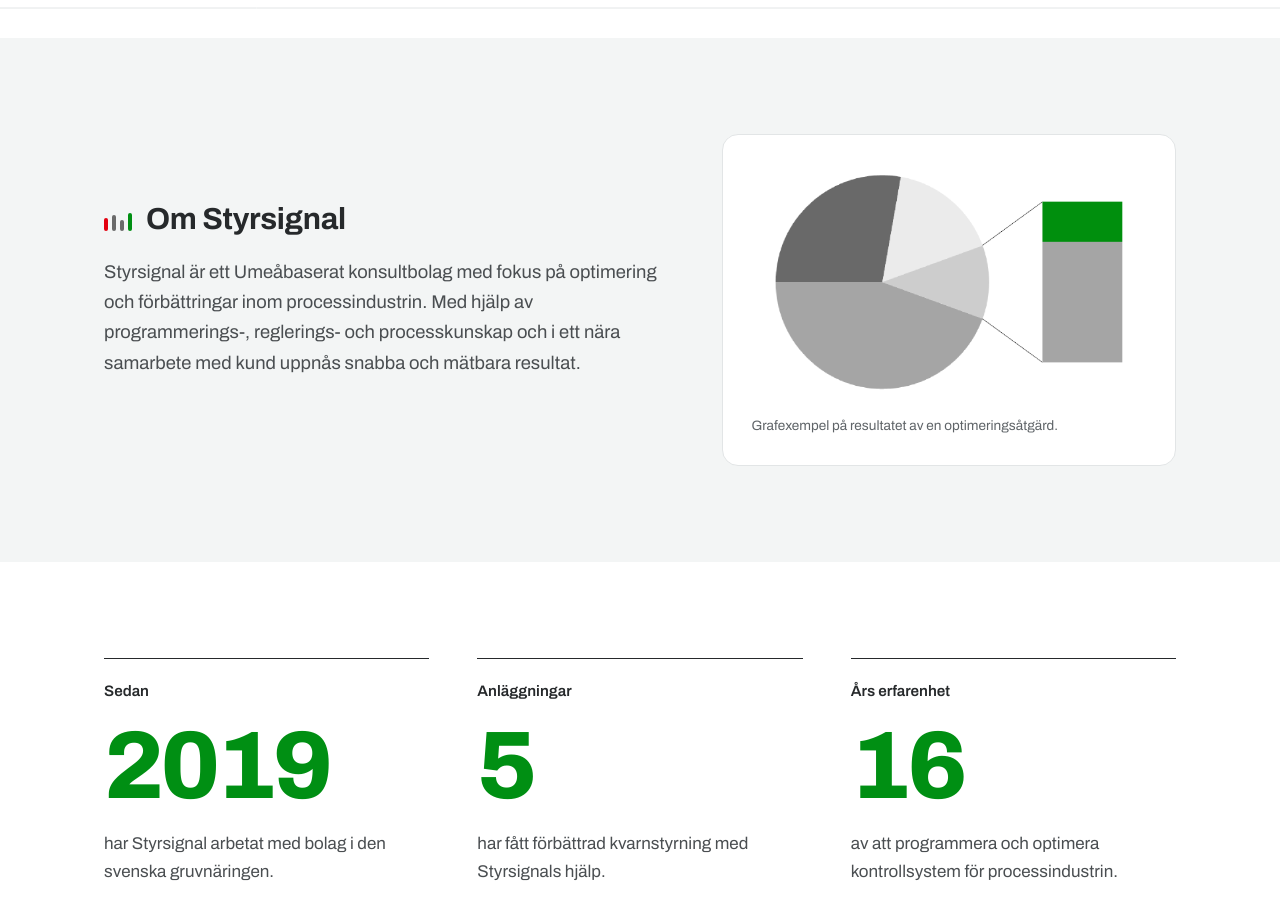
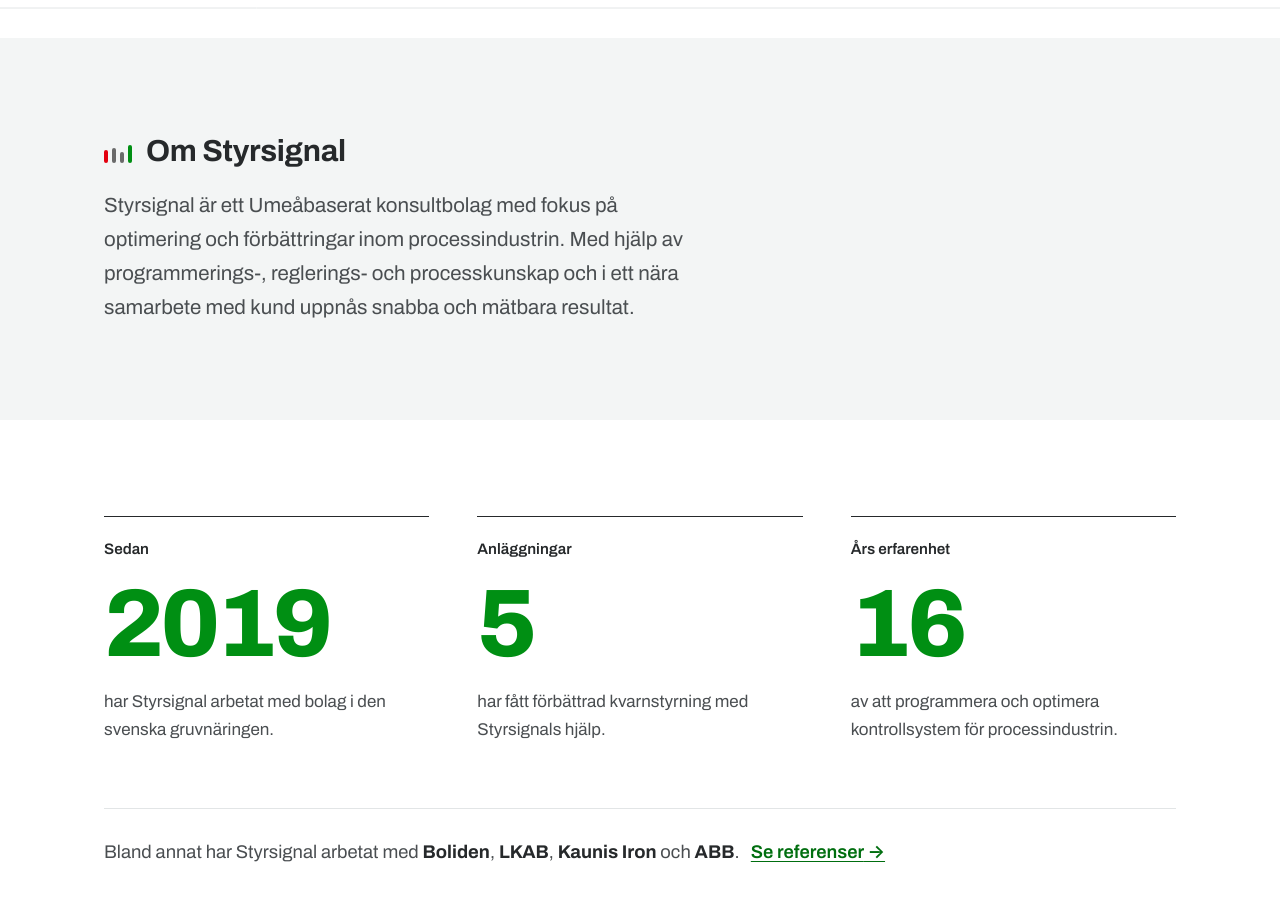
Before and after one commit to boomerxe3/styrsignal, a plain HTML site: page index.html in a window 1280 px wide. Shown: the part 880-1800 px from the top of the page. Drawn offline with Linux system fonts and the light colour scheme.

Commit message:
Ta bort grafexemplet från startsidan
Co-authored-by: Copilot App <223556219+Copilot@users.noreply.github.com>

```diff
--- a/assets/style.css
+++ b/assets/style.css
@@ -150,6 +150,8 @@ h1 > .bars i { width: 5px; }
 
 .split { display: grid; grid-template-columns: 1.1fr .9fr; gap: 64px; align-items: center; }
 .split p { font-size: 1.15rem; }
+.about { max-width: 62ch; }
+.about p { font-size: clamp(1.15rem, 1.6vw, 1.3rem); margin: 0; }
 .portrait { margin: 0; }
 .figure { background: #fff; border: 1px solid var(--line); border-radius: 16px; padding: 28px; margin: 0; }
 .figure figcaption { margin-top: 14px; font-size: .85rem; color: var(--muted); }
--- a/index.html
+++ b/index.html
@@ -58,15 +58,11 @@
     </section>
 
     <section class="section section-soft">
-      <div class="wrap split">
-        <div data-reveal>
+      <div class="wrap">
+        <div class="about" data-reveal>
           <h2 class="mark-head"><span class="bars" aria-hidden="true"><i></i><i></i><i></i><i></i></span>Om Styrsignal</h2>
           <p>Styrsignal är ett Umeåbaserat konsultbolag med fokus på optimering och förbättringar inom processindustrin. Med hjälp av programmerings-, reglerings- och processkunskap och i ett nära samarbete med kund uppnås snabba och mätbara resultat.</p>
         </div>
-        <figure class="figure" data-reveal data-delay="1">
-          <img src="assets/graf.png" alt="Grafexempel på resultatet av en optimeringsåtgärd." width="1200" height="720">
-          <figcaption>Grafexempel på resultatet av en optimeringsåtgärd.</figcaption>
-        </figure>
       </div>
     </section>
 
```
